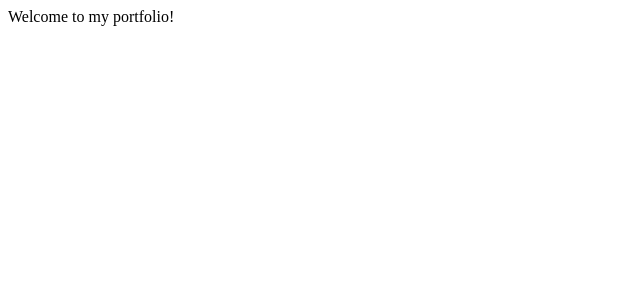
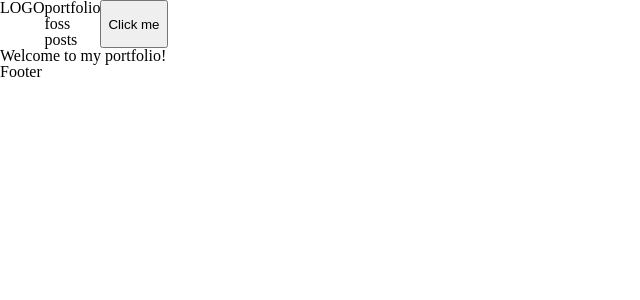
Before and after one commit to arakilian0/arakilian0, a Next.js app: page / in a window 1280 px wide. Shown: the top 300 px of the page, without its empty margins (0-640 px from the left). Built offline with nearby package versions, Linux system fonts and the light colour scheme.

Commit message:
Update _app.js
Include layout

```diff
--- a/pages/_app.js
+++ b/pages/_app.js
@@ -1,7 +1,16 @@
-// import App from 'next/app'
+// Global Styles
+import '../styles/root.css'
+import '../styles/reset.css'
+import '../styles/breakpoints.css'
+
+import Layout from '../comps/Layout'
 
 function MyApp({ Component, pageProps }) {
-    return <Component {...pageProps} />
+    return(
+      <Layout>
+        <Component {...pageProps} />
+      </Layout>
+    )
 }
 
 // Only uncomment this method if you have blocking data requirements for
```
